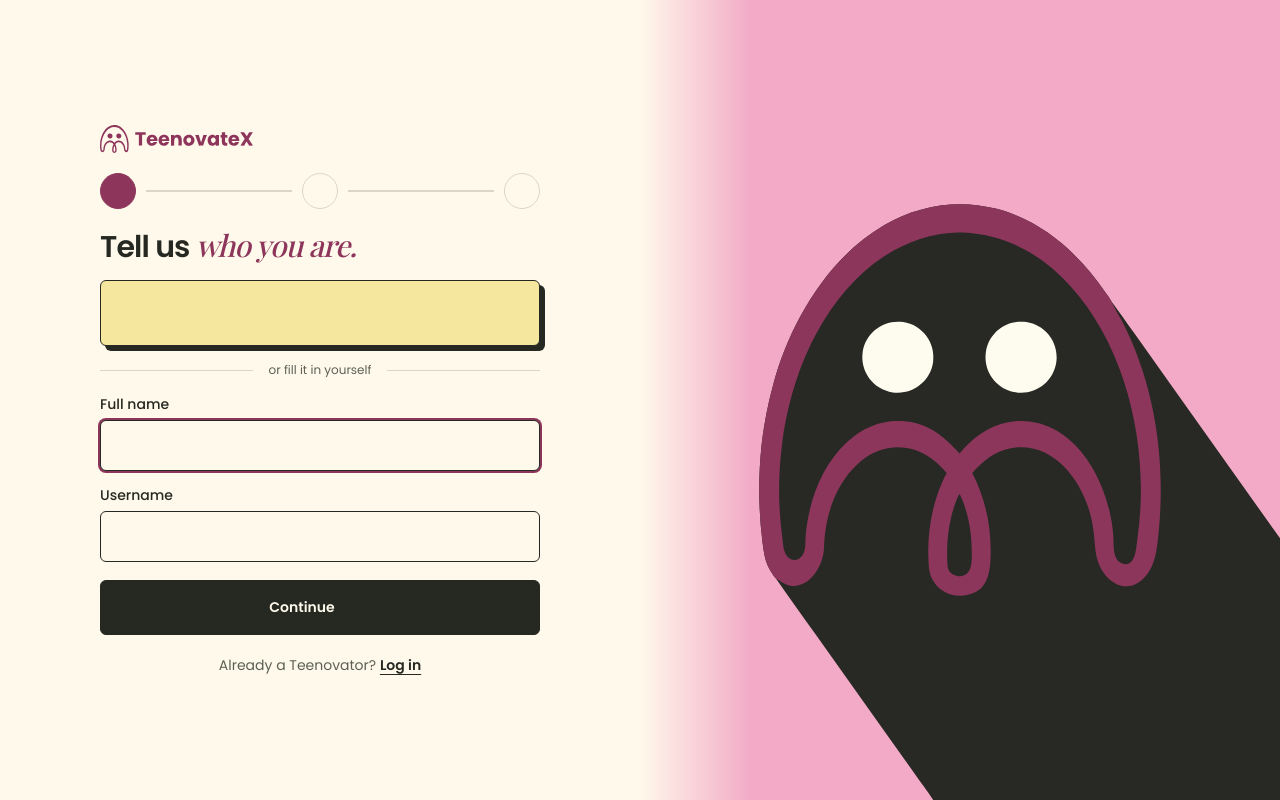
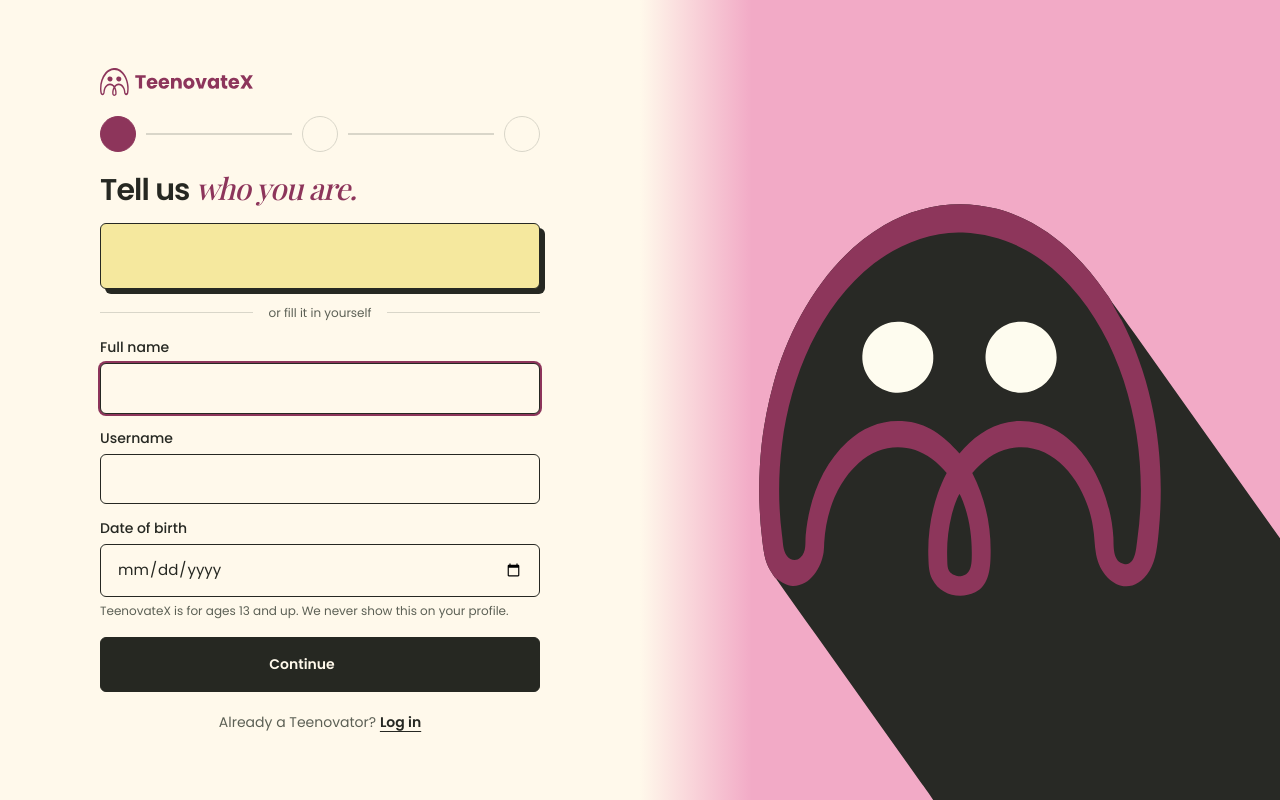
Before and after one commit to Teenovatex-Labs/frontend, a Next.js app: page /auth in a window 1280 px wide. Built offline with nearby package versions, Linux system fonts and the light colour scheme; no server answers; some icons are missing.

Commit message:
feat(auth): ask for date of birth at sign-up and stop under-13s

```diff
--- a/src/components/auth/SignupForm.tsx
+++ b/src/components/auth/SignupForm.tsx
@@ -18,6 +18,7 @@ import GoogleAuthCard from "@/components/auth/GoogleAuthCard";
 import VerifyCodeScreen from "@/components/auth/VerifyCodeScreen";
 import useIconHover from "@/lib/useIconHover";
 import { registerBaseSchema, fieldErrors } from "@/lib/validation";
+import { browserTimezone, todayIso } from "@/lib/age";
 
 const STEPS: Step[] = [
   { id: "you", label: "You", icon: UserIcon },
@@ -36,6 +37,7 @@ export default function SignupForm({ onSwitchToLogin }: { onSwitchToLogin: () =>
 
   const [fullName, setFullName] = useState("");
   const [username, setUsername] = useState("");
+  const [birthDate, setBirthDate] = useState("");
   const [email, setEmail] = useState("");
   const [password, setPassword] = useState("");
   const [confirmPassword, setConfirmPassword] = useState("");
@@ -63,8 +65,8 @@ export default function SignupForm({ onSwitchToLogin }: { onSwitchToLogin: () =>
   const validateStep = (index: number) => {
     if (index === 0) {
       const result = registerBaseSchema
-        .pick({ full_name: true, username: true })
-        .safeParse({ full_name: fullName, username });
+        .pick({ full_name: true, username: true, birth_date: true })
+        .safeParse({ full_name: fullName, username, birth_date: birthDate });
       setErrors(fieldErrors(result));
       return result.success;
     }
@@ -107,6 +109,7 @@ export default function SignupForm({ onSwitchToLogin }: { onSwitchToLogin: () =>
     const result = registerBaseSchema.safeParse({
       full_name: fullName,
       username,
+      birth_date: birthDate,
       email,
       password,
       confirm_password: confirmPassword,
@@ -125,6 +128,8 @@ export default function SignupForm({ onSwitchToLogin }: { onSwitchToLogin: () =>
         username: result.data.username,
         email: result.data.email,
         password: result.data.password,
+        birth_date: result.data.birth_date,
+        timezone: browserTimezone(),
       });
       setVerifying(true);
     } catch (err) {
@@ -239,6 +244,19 @@ export default function SignupForm({ onSwitchToLogin }: { onSwitchToLogin: () =>
                 autoComplete="username"
                 error={errors.username}
               />
+              <div>
+                <FormField
+                  label="Date of birth"
+                  type="date"
+                  name="birth_date"
+                  value={birthDate}
+                  onChange={(e) => setBirthDate(e.target.value)}
+                  autoComplete="bday"
+                  max={todayIso()}
+                  error={errors.birth_date}
+                />
+                <p className="mt-1.5 text-xs text-muted">TeenovateX is for ages 13 and up. We never show this on your profile.</p>
+              </div>
             </>
           )}
 
@@ -279,6 +297,7 @@ export default function SignupForm({ onSwitchToLogin }: { onSwitchToLogin: () =>
             <div className="flex flex-col gap-2.5 rounded-md border border-ink bg-pink/30 p-3.5">
               <ReviewRow label="Name" value={fullName} onEdit={() => goTo(0, "back")} />
               <ReviewRow label="Username" value={`@${username}`} onEdit={() => goTo(0, "back")} />
+              <ReviewRow label="Date of birth" value={birthDate} onEdit={() => goTo(0, "back")} />
               <ReviewRow label="Email" value={email} onEdit={() => goTo(1, "back")} />
               <ReviewRow
                 label="Password"
```
